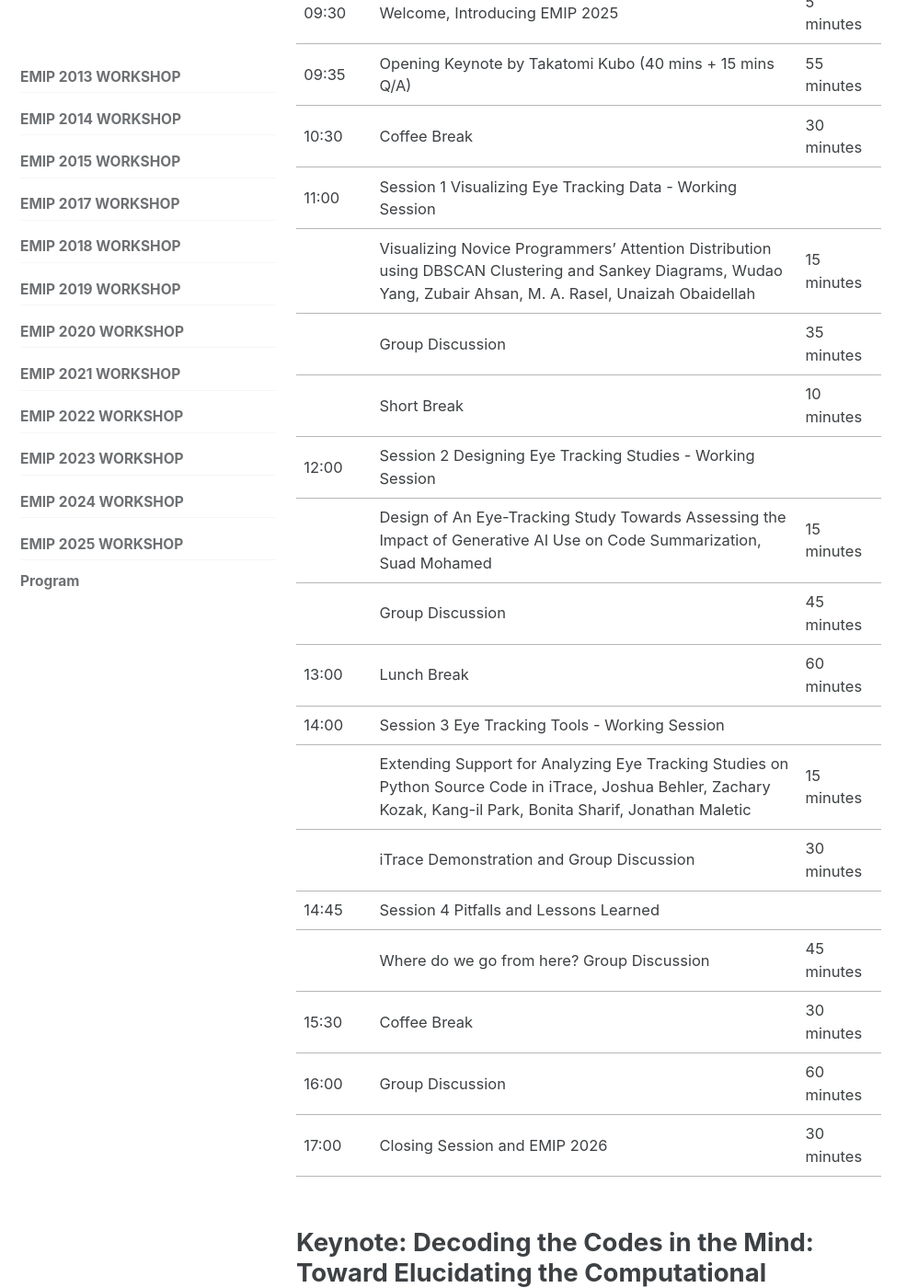
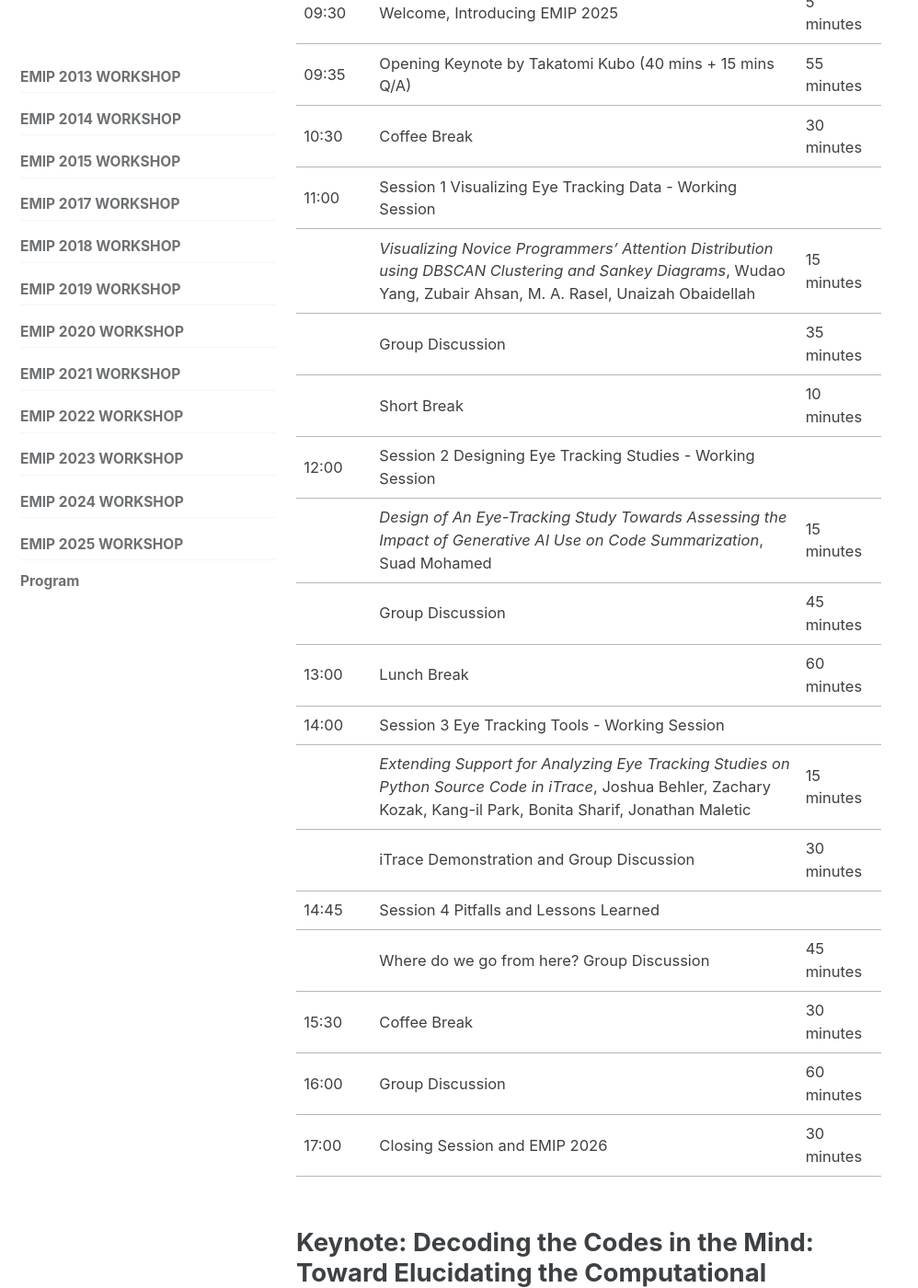
Before and after one commit to EMIPws/emipws.github.io, a Jekyll site: the page built from pages/workshop/emip-2025-program.md, in a window 1280 px wide and 1400 px high, scrolled down 654 px. Shown: the whole window at 92% size, without its empty margins (0-998 px from the left). Built offline with Jekyll 4.4.1, drawn with Linux system fonts in a browser that asks for light colours; cached includes are drawn as plain includes.

```diff
--- a/pages/workshop/emip-2025-program.md
+++ b/pages/workshop/emip-2025-program.md
@@ -21,15 +21,15 @@ More details to be announced soon!
 | 09:35 | Opening Keynote by Takatomi Kubo (40 mins + 15 mins Q/A) | 55 minutes |
 | 10:30 | Coffee Break | 30 minutes |
 | 11:00 | Session 1 Visualizing Eye Tracking Data - Working Session |  |
-|  | Visualizing Novice Programmers’ Attention Distribution using DBSCAN Clustering and Sankey Diagrams, Wudao Yang, Zubair Ahsan, M. A. Rasel, Unaizah Obaidellah | 15 minutes |
+|  | *Visualizing Novice Programmers’ Attention Distribution using DBSCAN Clustering and Sankey Diagrams*, Wudao Yang, Zubair Ahsan, M. A. Rasel, Unaizah Obaidellah | 15 minutes |
 |  | Group Discussion | 35 minutes |
 |  | Short Break | 10 minutes |
 | 12:00 | Session 2 Designing Eye Tracking Studies - Working Session |  |
-|  | Design of An Eye-Tracking Study Towards Assessing the Impact of Generative AI Use on Code Summarization, Suad Mohamed | 15 minutes |
+|  | *Design of An Eye-Tracking Study Towards Assessing the Impact of Generative AI Use on Code Summarization*, Suad Mohamed | 15 minutes |
 |  | Group Discussion | 45 minutes |
 | 13:00 | Lunch Break | 60 minutes |
 | 14:00 | Session 3 Eye Tracking Tools - Working Session |  |
-|  | Extending Support for Analyzing Eye Tracking Studies on Python Source Code in iTrace, Joshua Behler, Zachary Kozak, Kang-il Park, Bonita Sharif, Jonathan Maletic | 15 minutes |
+|  | *Extending Support for Analyzing Eye Tracking Studies on Python Source Code in iTrace*, Joshua Behler, Zachary Kozak, Kang-il Park, Bonita Sharif, Jonathan Maletic | 15 minutes |
 |  | iTrace Demonstration and Group Discussion | 30 minutes |
 | 14:45 | Session 4 Pitfalls and Lessons Learned |  |
 |  | Where do we go from here? Group Discussion | 45 minutes |
```
